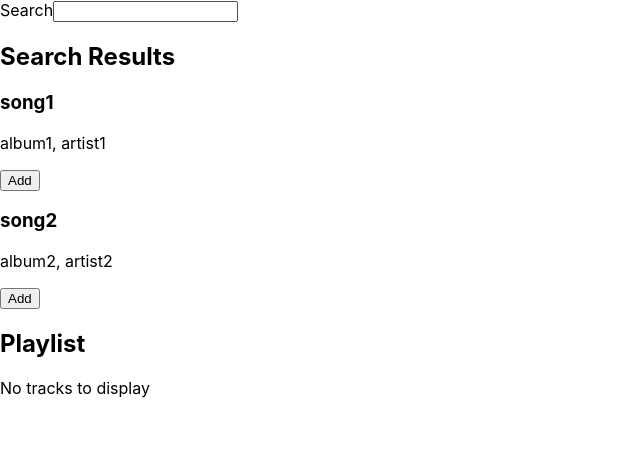
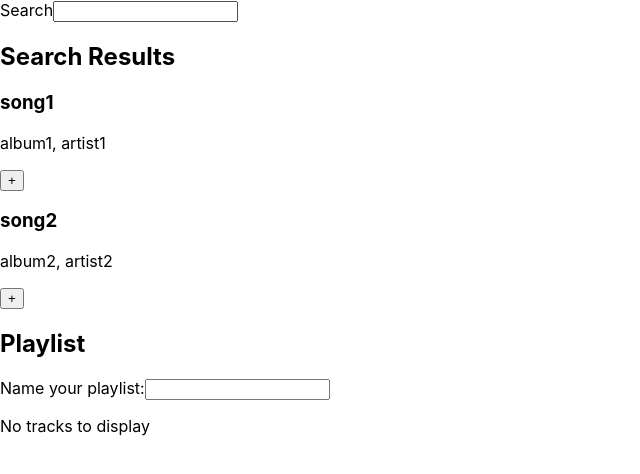
Before and after one commit to njsaunders97/jammin, a React (Create React App) app: page / in a window 1280 px wide. Shown: the top 474 px of the page, without its empty margins (0-640 px from the left). Built offline with nearby package versions, Linux system fonts and the light colour scheme.

Commit message:
Initialises playlist names, prevents duplicates

```diff
--- a/src/App.js
+++ b/src/App.js
@@ -16,6 +16,7 @@ function App() {
   const [searchQuery, setSearchQuery] = useState('');
   const [searchResults, setSearchResults] = useState(testData);
   const [playlist, setPlaylist] = useState([]);
+  const [playlistName, setPlaylistName] = useState('');
   // create 3 state hooks to set state in the above components
   function searchBarUpdate(e) {
     setSearchQuery(e.target.value);
@@ -26,19 +27,39 @@ function App() {
   }, [searchQuery]);
 
   function addTrackToPlaylist(track) {
-    setPlaylist(prevPlaylist => [...prevPlaylist, track]);
+    const isTrackInPlaylist = playlist.some(existingTrack => existingTrack.id === track.id);
+
+    if(!isTrackInPlaylist) {
+      setPlaylist(prevPlaylist => [...prevPlaylist, track]);
+    } else {
+      alert('This track is already in your playlist!');
+    }
   }
 
   function removeTrackFromPlaylist(trackId) {
     setPlaylist(prevPlaylist => prevPlaylist.filter(track => track.id !== trackId))
   };
+
+  function updatePlaylistName(e) {
+    setPlaylistName(e.target.value)
+  };
   // updates searchQuery state with value from the target input field when an event is triggered
   return (
     <div>
-          <SearchBar onSearchBarUpdate={searchBarUpdate} />
+          <SearchBar
+          onSearchBarUpdate={searchBarUpdate}
+          />
           {/* passes SearchBarUpdate function as a prop 'onSearchBarUpdate' to the SearchBar component */}
-          <SearchResults searchResults={searchResults} onAddTrack={addTrackToPlaylist}  />
-          <Playlist playlist={playlist} onRemoveTrack={removeTrackFromPlaylist} />
+          <SearchResults
+          searchResults={searchResults}
+          onAddTrack={addTrackToPlaylist}
+          />
+          <Playlist
+          playlist={playlist}
+          onRemoveTrack={removeTrackFromPlaylist}
+          playlistName={playlistName}
+          onNameChange={updatePlaylistName}
+          />
     </div>
 
   )
--- a/src/components/Playlist.js
+++ b/src/components/Playlist.js
@@ -2,10 +2,20 @@ import React from 'react';
 import './Playlist.module.css';
 import Tracklist from './Tracklist';
 
-function Playlist({ playlist, onRemoveTrack }) {
+function Playlist({ playlist, onRemoveTrack, playlistName, onNameChange }) {
     return(
         <div>
             <h2>Playlist</h2>
+            <form>
+                <label htmlFor="playlistName">Name your playlist:</label>
+                <input
+                name="playlistName"
+                type="text"
+                value={playlistName}
+                id="playlistName"
+                onChange={onNameChange}
+                />
+        </form>
             <Tracklist tracks={playlist} onRemoveTrack={onRemoveTrack} />
         </div>
 
--- a/src/components/Track.js
+++ b/src/components/Track.js
@@ -6,8 +6,8 @@ function Track({ track, onAddTrack, onRemoveTrack }) {
     <div>
       <h3>{track.name}</h3>
       <p>{track.album}, {track.artist}</p>
-      {onAddTrack && <button onClick={() => onAddTrack(track)}>Add</button>}
-      {onRemoveTrack && <button onClick={() => onRemoveTrack(track.id)}>Remove</button>}
+      {onAddTrack && <button onClick={() => onAddTrack(track)}>+</button>}
+      {onRemoveTrack && <button onClick={() => onRemoveTrack(track.id)}>-</button>}
     </div>
   );
 }
```
